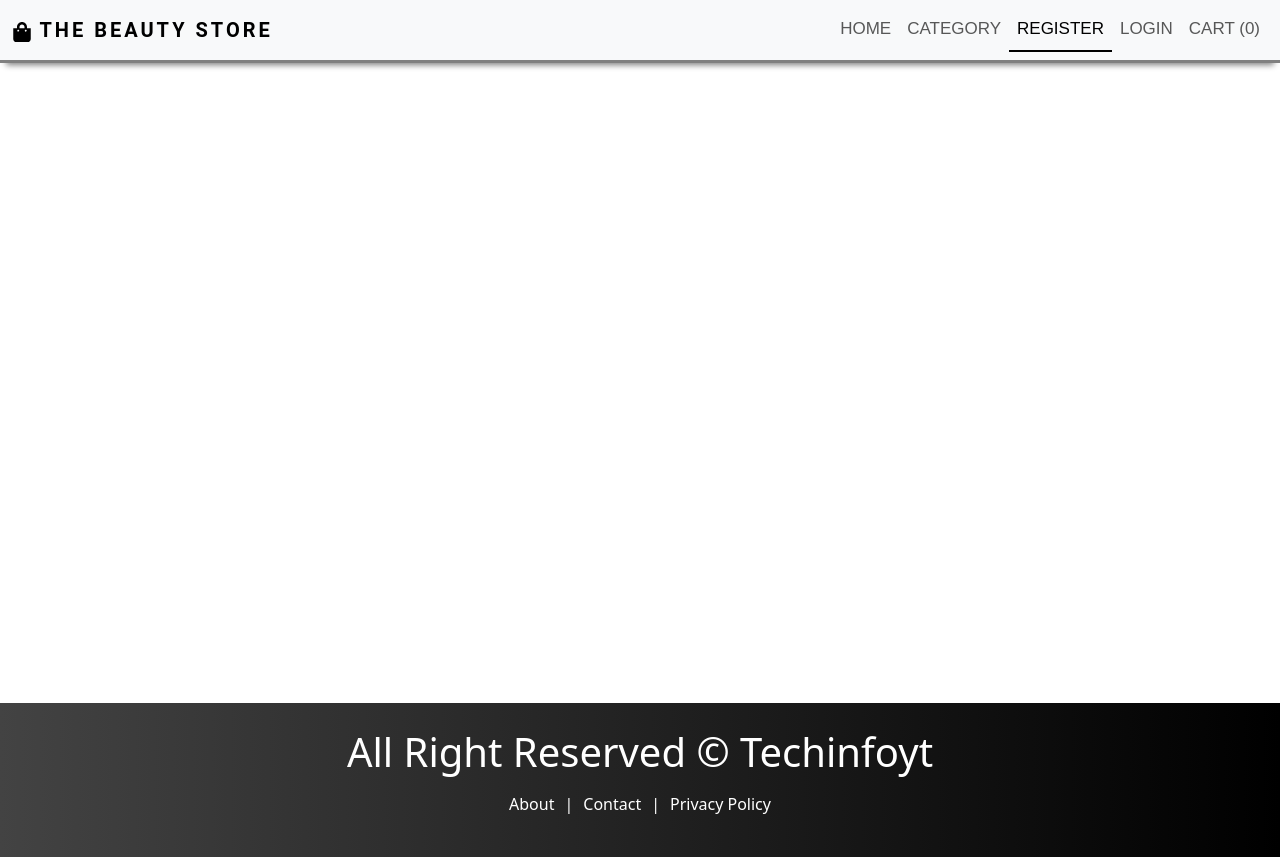
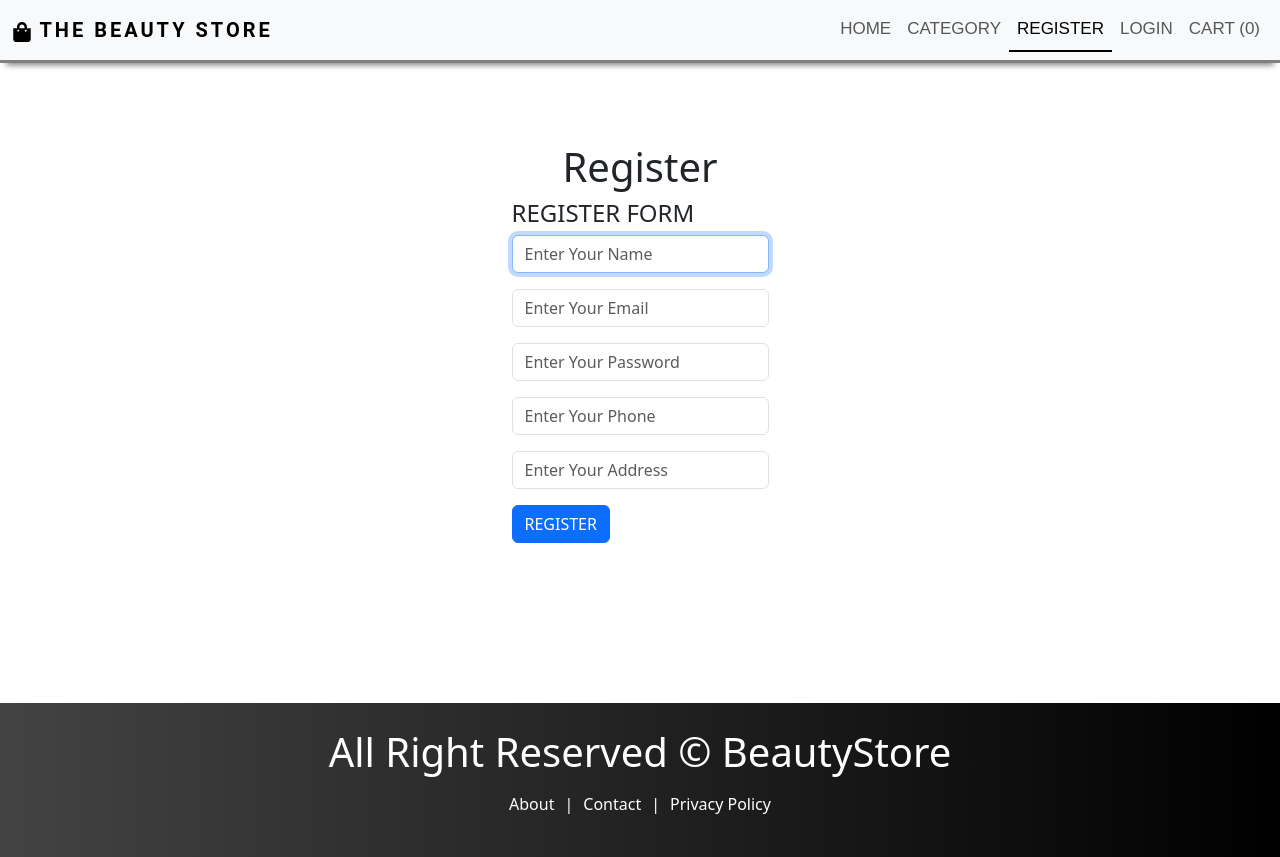
Before and after one commit to ZarinaAttaria/my-beauty-store, a React (Create React App) app in the folder client/: page /register in a window 1280 px wide. Built offline with nearby package versions, Linux system fonts and the light colour scheme.

Commit message:
Working further on frontend...(Register page)

```diff
--- a/client/package.json
+++ b/client/package.json
@@ -6,10 +6,14 @@
     "@testing-library/jest-dom": "^5.17.0",
     "@testing-library/react": "^13.4.0",
     "@testing-library/user-event": "^13.5.0",
+    "axios": "^1.6.8",
     "react": "^18.3.1",
     "react-dom": "^18.3.1",
+    "react-helmet": "^6.1.0",
+    "react-icons": "^5.2.1",
     "react-router-dom": "^6.23.1",
     "react-scripts": "5.0.1",
+    "react-toastify": "^10.0.5",
     "web-vitals": "^2.1.4"
   },
   "scripts": {
--- a/client/src/App.js
+++ b/client/src/App.js
@@ -1,15 +1,20 @@
 
 import {Routes, Route} from 'react-router-dom'
 import HomePage from './pages/HomePage';
-import About from './pages/About';
+import { ToastContainer } from 'react-toastify';
+  import 'react-toastify/dist/ReactToastify.css';
 import Contact from './pages/Contact';
 import Policy from './pages/Policy';
 import Pagenotfound from './pages/Pagenotfound';
+import About from './pages/About';
+import Register from './pages/Auth/Register';
 function App() {
   return (
    <>
    <Routes>
     <Route path='/' element={<HomePage/>} />
+    <Route path='/register' element={<Register/>} />
+
     <Route path='/about' element={<About/>} />
     <Route path='/contact' element={<Contact/>} />
     <Route path='/policy' element={<Policy/>} />
--- a/client/src/components/Layout/Footer.js
+++ b/client/src/components/Layout/Footer.js
@@ -3,7 +3,7 @@ import { Link } from 'react-router-dom'
 const Footer = () => {
   return (
     <div className="footer">
-    <h1 className="text-center">All Right Reserved &copy; Techinfoyt</h1>
+    <h1 className="text-center">All Right Reserved &copy; BeautyStore</h1>
     <p className="text-center mt-3">
       <Link to="/about">About</Link>|<Link to="/contact">Contact</Link>|
       <Link to="/policy">Privacy Policy</Link>
--- a/client/src/components/Layout/Layout.js
+++ /dev/null
@@ -1,15 +0,0 @@
-import React from 'react'
-import Header from './Header'
-import Footer from './Footer'
-
-const Layout = ({childern}) => {
-  return (
-    <div>
-      <Header/>
-      <main style={{minHeight:'80vh'}}> {childern} </main>
-    <Footer/>
-    </div>
-  )
-}
-
-export default Layout
--- /dev/null
+++ b/client/src/components/Layout/Layoutt.js
@@ -0,0 +1,32 @@
+import React from "react";
+import Header from "./Header";
+import Footer from "./Footer";
+import {Helmet} from "react-helmet"
+import { ToastContainer } from 'react-toastify';
+  import 'react-toastify/dist/ReactToastify.css';
+const Layoutt = ({ children, title, description, keywords, author }) => {
+  return (
+    <div>
+      <Helmet>
+        <meta charSet="utf-8" />
+        <meta name="description" content={description} />
+        <meta name="keywords" content={keywords} />
+        <meta name="author" content={author} />
+        <title>{title}</title>
+      </Helmet>
+      <Header />
+      <main style={{ minHeight: "80vh" }}>
+    <ToastContainer/>
+        {children}
+      </main>
+      <Footer />
+    </div>
+  );
+};
+Layoutt.defaultProps = {
+    title: "BeautyStore - shop now",
+    description: "mern stack project",
+    keywords: "mern,react,node,mongodb",
+    author: "Zareesha",
+  };
+export default Layoutt;
--- a/client/src/index.css
+++ b/client/src/index.css
@@ -53,3 +53,10 @@
   color: #ffefba;
   border-bottom: 1px solid #ffefba;
 }
+.register{
+  display: flex;
+  align-items: center;
+  flex-direction: column;
+  height: 70vh;
+  justify-content: center;
+}
--- a/client/src/pages/About.js
+++ b/client/src/pages/About.js
@@ -1,12 +1,29 @@
-import React from 'react'
-import Layout from '../components/Layout/Layout'
-
+import React from "react";
+import Layoutt from "../components/Layout/Layoutt";
 const About = () => {
   return (
-    <Layout>
-        <h1>About Page</h1>
-    </Layout>
-  )
-}
+    <Layoutt title={"About - BeautyStore"}>
+    <div className="row contactus ">
+    <div className="col-md-6 ">
+      <img
+        src="/images/about.jpeg"
+        alt="contactus"
+        style={{ width: "100%" }}
+      />
+    </div>
+    <div className="col-md-4">
+      <p className="text-justify mt-2">
+        Lorem ipsum dolor sit amet consectetur adipisicing elit. Ducimus
+        officiis obcaecati esse tempore unde ratione, eveniet mollitia,
+        perferendis eius temporibus dicta blanditiis doloremque explicabo
+        quasi sunt vero optio cum aperiam vel consectetur! Laborum enim
+        accusantium atque, excepturi sapiente amet! Tenetur ducimus aut
+        commodi illum quidem neque tempora nam.
+      </p>
+    </div>
+  </div>
+    </Layoutt>
+  );
+};
 
-export default About
+export default About;
--- /dev/null
+++ b/client/src/pages/Auth/Register.js
@@ -0,0 +1,94 @@
+import React, { useState } from "react";
+import Layoutt from "../../components/Layout/Layoutt";
+import { toast } from 'react-toastify';
+
+const Register = () => {
+    const [name, setName] = useState("")
+    const [email, setEmail] = useState("")
+    const [password, setPassword] = useState("")
+    const [phone, setPhone] = useState("")
+    const [address, setAddress] = useState("")
+
+    //form func
+const handleSubmit=(e)=>{
+e.preventDefault()
+console.log(name,email,password,address,phone)
+toast.success("Registered Successfully!")
+}
+  return (
+    <Layoutt title={"Register - BeautyStore"}>
+      <div className="register">
+      <h1>Register</h1>
+      <form onSubmit={handleSubmit}>
+      <h4 className="title">REGISTER FORM</h4>
+      <div className="mb-3">
+        <input
+          type="text"
+        value={name}
+        onChange={(e)=>setName(e.target.value)}
+          className="form-control"
+          id="exampleInputEmail1"
+          placeholder="Enter Your Name"
+          required
+          autoFocus
+        />
+      </div>
+      <div className="mb-3">
+        <input
+          type="email"
+          value={email}
+          onChange={(e)=>setEmail(e.target.value)}
+
+          className="form-control"
+          id="exampleInputEmail1"
+          placeholder="Enter Your Email "
+          required
+        />
+      </div>
+      <div className="mb-3">
+        <input
+          type="password"
+          value={password}
+          onChange={(e)=>setPassword(e.target.value)}
+
+          className="form-control"
+          id="exampleInputPassword1"
+          placeholder="Enter Your Password"
+          required
+        />
+      </div>
+      <div className="mb-3">
+        <input
+          type="text"
+          value={phone}
+          onChange={(e)=>setPhone(e.target.value)}
+
+          className="form-control"
+          id="exampleInputEmail1"
+          placeholder="Enter Your Phone"
+          required
+        />
+      </div>
+      <div className="mb-3">
+        <input
+          type="text"
+          value={address}
+          onChange={(e)=>setAddress(e.target.value)}
+
+          className="form-control"
+          id="exampleInputEmail1"
+          placeholder="Enter Your Address"
+          required
+        />
+      </div>
+
+      <button type="submit" className="btn btn-primary">
+        REGISTER
+      </button>
+    </form>
+      </div>
+    </Layoutt>
+  );
+};
+
+export default Register;
--- a/client/src/pages/Contact.js
+++ b/client/src/pages/Contact.js
@@ -1,11 +1,36 @@
 import React from 'react'
-import Layout from '../components/Layout/Layout'
+import { BiMailSend, BiPhoneCall, BiSupport } from "react-icons/bi";
+import Layoutt from '../components/Layout/Layoutt'
 
 const Contact = () => {
   return (
-    <Layout>
-        <h1>Contact Page</h1>
-    </Layout>
+    <Layoutt title={"Contact us - BeautyStore"}>
+    <div className="row contactus ">
+    <div className="col-md-6 ">
+      <img
+        src="/images/contactus.jpeg"
+        alt="contactus"
+        style={{ width: "100%" }}
+      />
+    </div>
+    <div className="col-md-4">
+      <h1 className="bg-dark p-2 text-white text-center">CONTACT US</h1>
+      <p className="text-justify mt-2">
+        any query and info about prodduct feel free to call anytime we 24X7
+        vaialible
+      </p>
+      <p className="mt-3">
+        <BiMailSend /> : www.help@ecommerceapp.com
+      </p>
+      <p className="mt-3">
+        <BiPhoneCall /> : 012-3456789
+      </p>
+      <p className="mt-3">
+        <BiSupport /> : 1800-0000-0000 (toll free)
+      </p>
+    </div>
+  </div>
+    </Layoutt>
   )
 }
 
--- a/client/src/pages/HomePage.js
+++ b/client/src/pages/HomePage.js
@@ -1,11 +1,12 @@
 import React from 'react'
-import Layout from '../components/Layout/Layout'
+
+import Layoutt from '../components/Layout/Layoutt'
 
 const HomePage = () => {
   return (
-    <Layout>
+    <Layoutt title={"Best Offers - BeautyStore"}>
       <h1>Homepage</h1>
-    </Layout>
+    </Layoutt>
   )
 }
 
--- a/client/src/pages/Pagenotfound.js
+++ b/client/src/pages/Pagenotfound.js
@@ -1,11 +1,19 @@
 import React from 'react'
-import Layout from '../components/Layout/Layout'
+
+import Layoutt from '../components/Layout/Layoutt'
+import { Link } from 'react-router-dom'
 
 const Pagenotfound = () => {
   return (
-   <Layout>
-    <h1>Page not Found</h1>
-   </Layout>
+   <Layoutt title={"PageNotFound - BeautyStore"}>
+   <div className="pnf">
+        <h1 className="pnf-title">404</h1>
+        <h2 className="pnf-heading">Oops ! Page Not Found</h2>
+        <Link to="/" className="pnf-btn">
+          Go Back
+        </Link>
+      </div>
+   </Layoutt>
   )
 }
 
--- a/client/src/pages/Policy.js
+++ b/client/src/pages/Policy.js
@@ -1,11 +1,28 @@
 import React from 'react'
-import Layout from '../components/Layout/Layout'
+import Layoutt from '../components/Layout/Layoutt'
 
 const Policy = () => {
   return (
-   <Layout>
-    <h1>Privacy Policy Page</h1>
-   </Layout>
+   <Layoutt title={"Privacy Policy - BeautyStore"}>
+   <div className="row contactus ">
+   <div className="col-md-6 ">
+     <img
+       src="/images/contactus.jpeg"
+       alt="contactus"
+       style={{ width: "100%" }}
+     />
+   </div>
+   <div className="col-md-4">
+     <p>add privacy policy</p>
+     <p>add privacy policy</p>
+     <p>add privacy policy</p>
+     <p>add privacy policy</p>
+     <p>add privacy policy</p>
+     <p>add privacy policy</p>
+     <p>add privacy policy</p>
+   </div>
+ </div>
+   </Layoutt>
   )
 }
 
```
Also changed, not shown: 2 other files (tests, documents, lock files or other folders).
